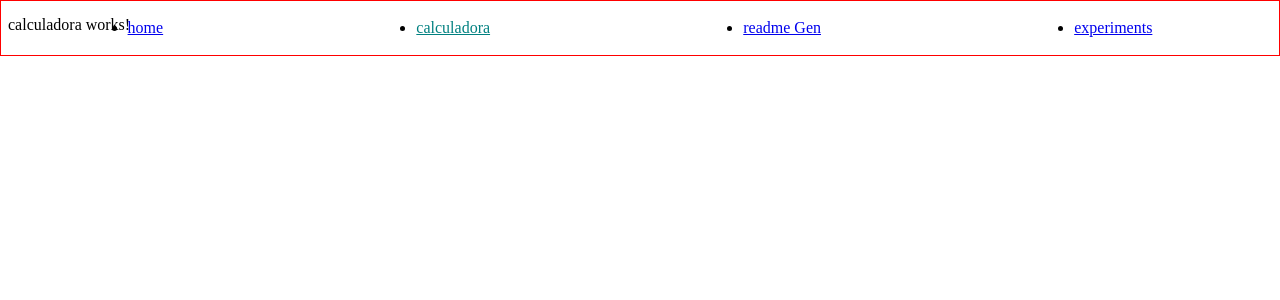
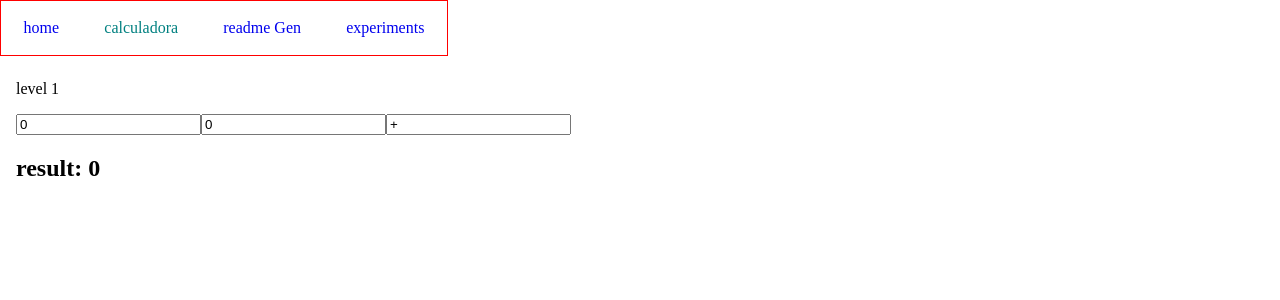
Before and after one commit to m0liveira/Aulas_Angular, an Angular app in the folder aulas/: page /calculator in a window 1280 px wide. Shown: the top 300 px of the page. Built offline with nearby package versions, Linux system fonts and the light colour scheme.

Commit message:
basic calculator

```diff
--- a/aulas/src/app/calculadora/calculadora.component.css
+++ b/aulas/src/app/calculadora/calculadora.component.css
@@ -0,0 +1,5 @@
+body {
+  width: calc(100vw - (100vw - 100%));
+  height: auto;
+  padding-top: 7vh;
+}
--- a/aulas/src/app/calculadora/calculadora.component.html
+++ b/aulas/src/app/calculadora/calculadora.component.html
@@ -1 +1,9 @@
-<p>calculadora works!</p>
+<body>
+  <p>level 1</p>
+
+  <input type="text" [(ngModel)]="num1" (input)="quickOperation()" (focus)="clearFieldOnClick($event)">
+  <input type="text" [(ngModel)]="num2" (input)="quickOperation()" (focus)="clearFieldOnClick($event)">
+  <input type="text" [(ngModel)]="operation" (input)="quickOperation()" (focus)="clearFieldOnClick($event)">
+
+  <h2>result: {{result}}</h2>
+</body>
--- a/aulas/src/app/calculadora/calculadora.component.ts
+++ b/aulas/src/app/calculadora/calculadora.component.ts
@@ -12,4 +12,47 @@ export class CalculadoraComponent implements OnInit {
   ngOnInit(): void {
   }
 
+  num1: number = 0;
+  num2: number = 0;
+  operation: string = "+";
+  result: number = 0;
+
+
+
+  quickOperation(): number {
+
+    switch (this.operation) {
+      case "+":
+        if (this.num2 == 0) {
+          return this.result = this.num1;
+
+        } else if (this.num1 == 0) {
+          return this.result = this.num2;
+
+        } else if (this.num1 != 0 && this.num2 != 0) {
+          return this.result = +this.num1 + +this.num2;
+        }
+
+        break;
+
+      case "-":
+        return this.result = this.num1 - this.num2;
+
+      case "*":
+        return this.result = this.num1 * this.num2;
+
+      case "/":
+        return this.result = this.num1 / this.num2;
+
+        break;
+      default:
+        break;
+    }
+  }
+
+  clearFieldOnClick(event): any {
+    event.target.value = "";
+    this.result = 0;
+  }
+
 }
--- a/aulas/src/app/home/home.component.css
+++ b/aulas/src/app/home/home.component.css
@@ -1,5 +1,5 @@
 body {
   width: calc(100vw - (100vw - 100%));
-  height: 91vh;
+  height: auto;
   padding-top: 7vh;
 }
--- a/aulas/src/app/nav-bar/nav-bar.component.css
+++ b/aulas/src/app/nav-bar/nav-bar.component.css
@@ -24,13 +24,18 @@ nav ul {
   justify-content: flex-start;
   align-items: center;
   flex-direction: row;
-  width: 100%;
+  width: 35%;
   height: 100%;
   border: 1px solid red;
 }
 
 nav ul li {
   margin: auto;
+  list-style: none;
+}
+
+nav ul li a{
+  text-decoration: none;
 }
 
 /* independent classes */
```
